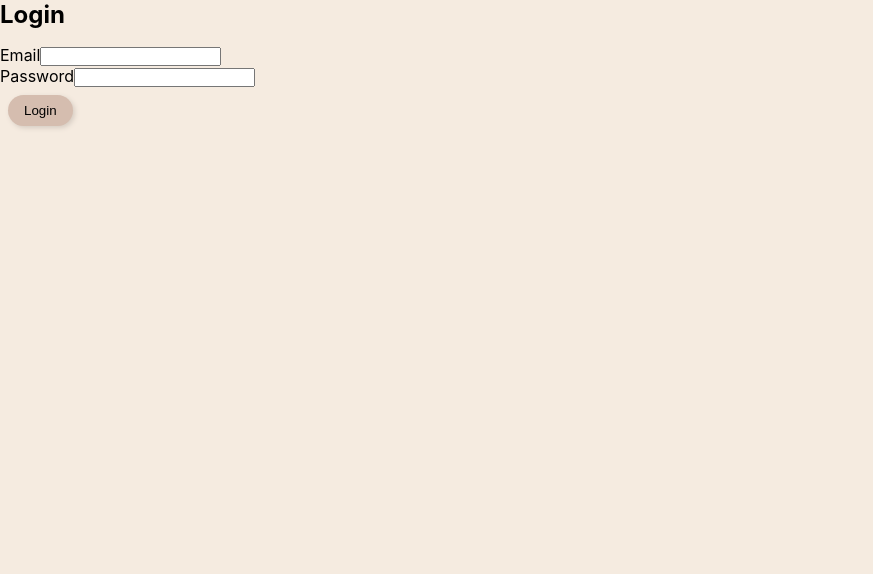
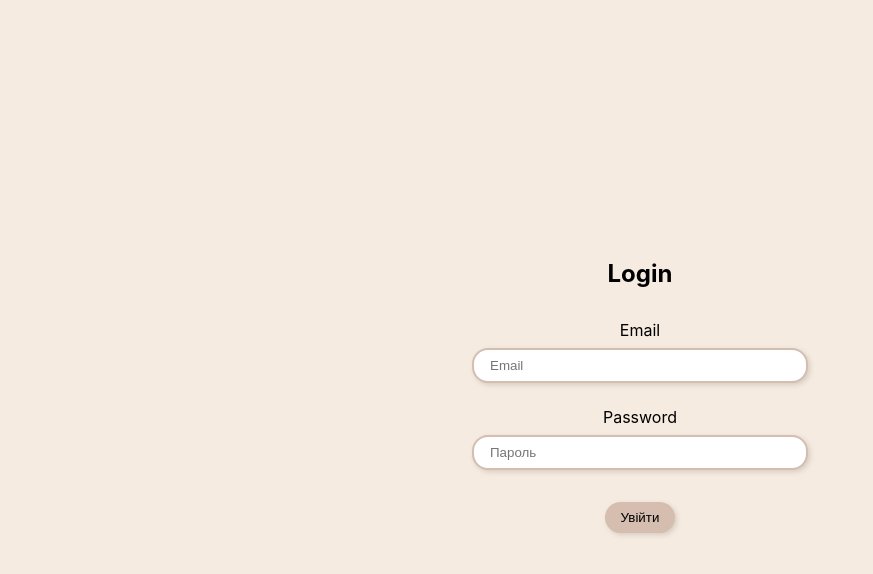
Before and after one commit to Elizabeth5335/bibliohome, a React (Create React App) app: page /login in a window 1280 px wide. Shown: the top 574 px of the page, without its empty margins (0-873 px from the left). Built offline with nearby package versions, Linux system fonts and the light colour scheme; no server answers; the database is empty.

Commit message:
added styles for login page

```diff
--- a/src/App.css
+++ b/src/App.css
@@ -110,14 +110,20 @@ h2{
   padding: 0;
 }
 
-.search-wrapper input[type="text"] {
+input {
   border: 2px solid #d5bdaf;
-  padding: 0.5rem 2.5rem 0.5rem 1rem;
+  padding: 0.5rem 1rem;
   border-radius: 16px;
   box-shadow: 2px 2px 5px #d6ccc2;
   margin: 0.5rem;
+  width: 400px;
+  transition: background 0.3s, border-color 0.3s;
+}
+
+.search-wrapper input[type="text"] {
+  padding: 0.5rem 2.5rem 0.5rem 1rem;
   min-width: min(50vw, 400px);
-  transition: background 0.3s, border-color 0.3s;
+
 }
 
 .search-wrapper input[type="text"]:focus {
@@ -161,3 +167,31 @@ h2{
     padding: 1rem;
   }
 }
+
+
+/* login */
+
+.login{
+  text-align: center;
+  justify-content: center;
+  min-height: 100vh;
+  display: flex;
+  flex-direction: column;
+  padding: 0 2rem;
+}
+
+.column{
+  display: flex;
+  flex-direction: column;
+  justify-content: center;
+  align-items: center;
+  margin-bottom: 1rem;
+}
+
+.login input{
+  max-width: 300px;
+}
+
+.login h2{
+  margin-bottom: 2rem;
+}
--- a/src/components/Login.js
+++ b/src/components/Login.js
@@ -57,28 +57,30 @@ export default function Login() {
   // }
 
   return (
-    <div>
+    <div className="login">
       <h2>Login</h2>
       <form onSubmit={handleLogin}>
-        <div>
+        <div className="column">
           <label>Email</label>
           <input
             type="email"
             value={email}
             onChange={(e) => setEmail(e.target.value)}
             required
+            placeholder="Email"
           />
         </div>
-        <div>
+        <div className="column">
           <label>Password</label>
           <input
             type="password"
             value={password}
+             placeholder="Пароль"
             onChange={(e) => setPassword(e.target.value)}
             required
           />
         </div>
-        <button type="submit">Login</button>
+        <button type="submit">Увійти</button>
         {error && <p>{error}</p>}
       </form>
     </div>
```
